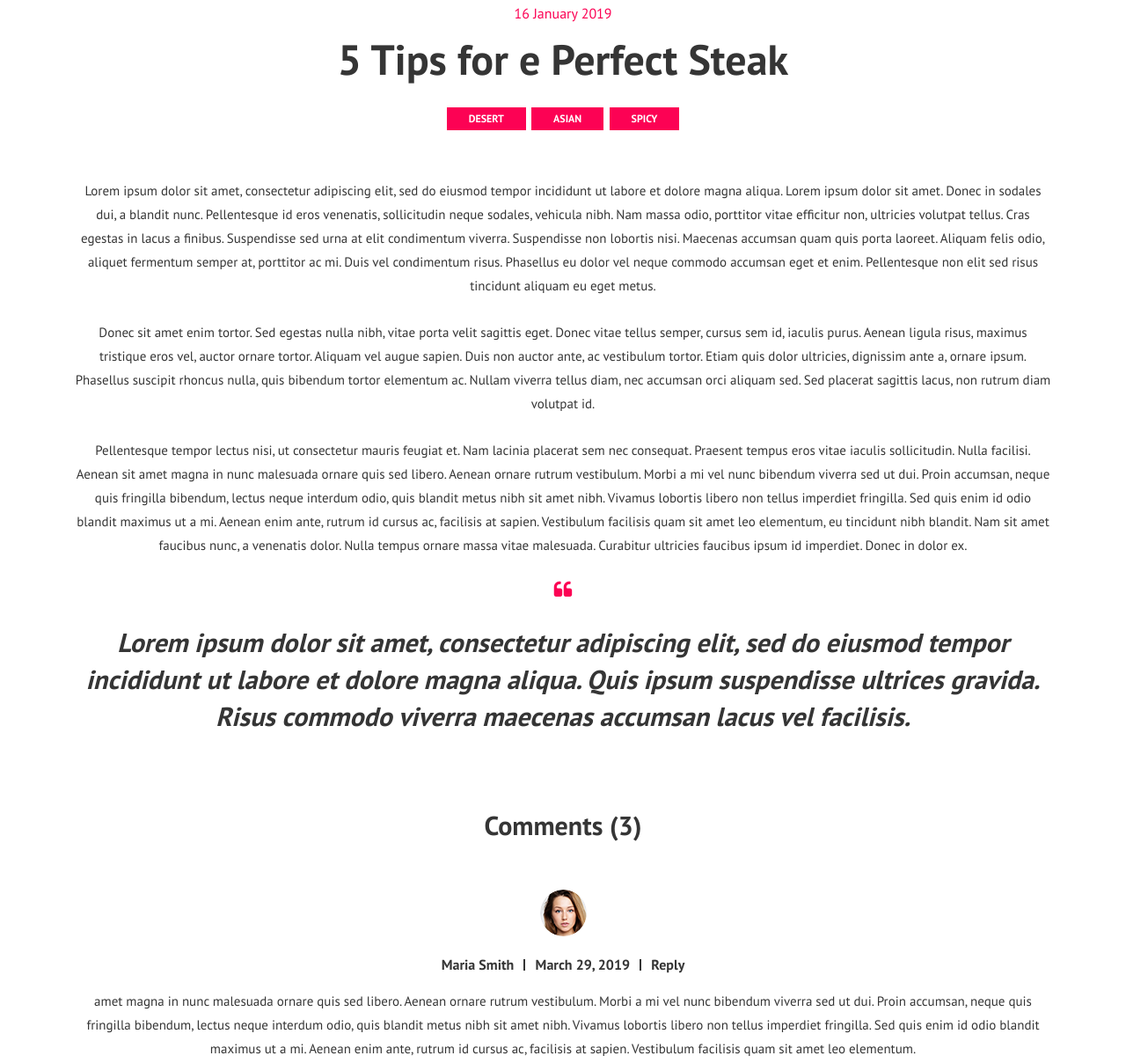
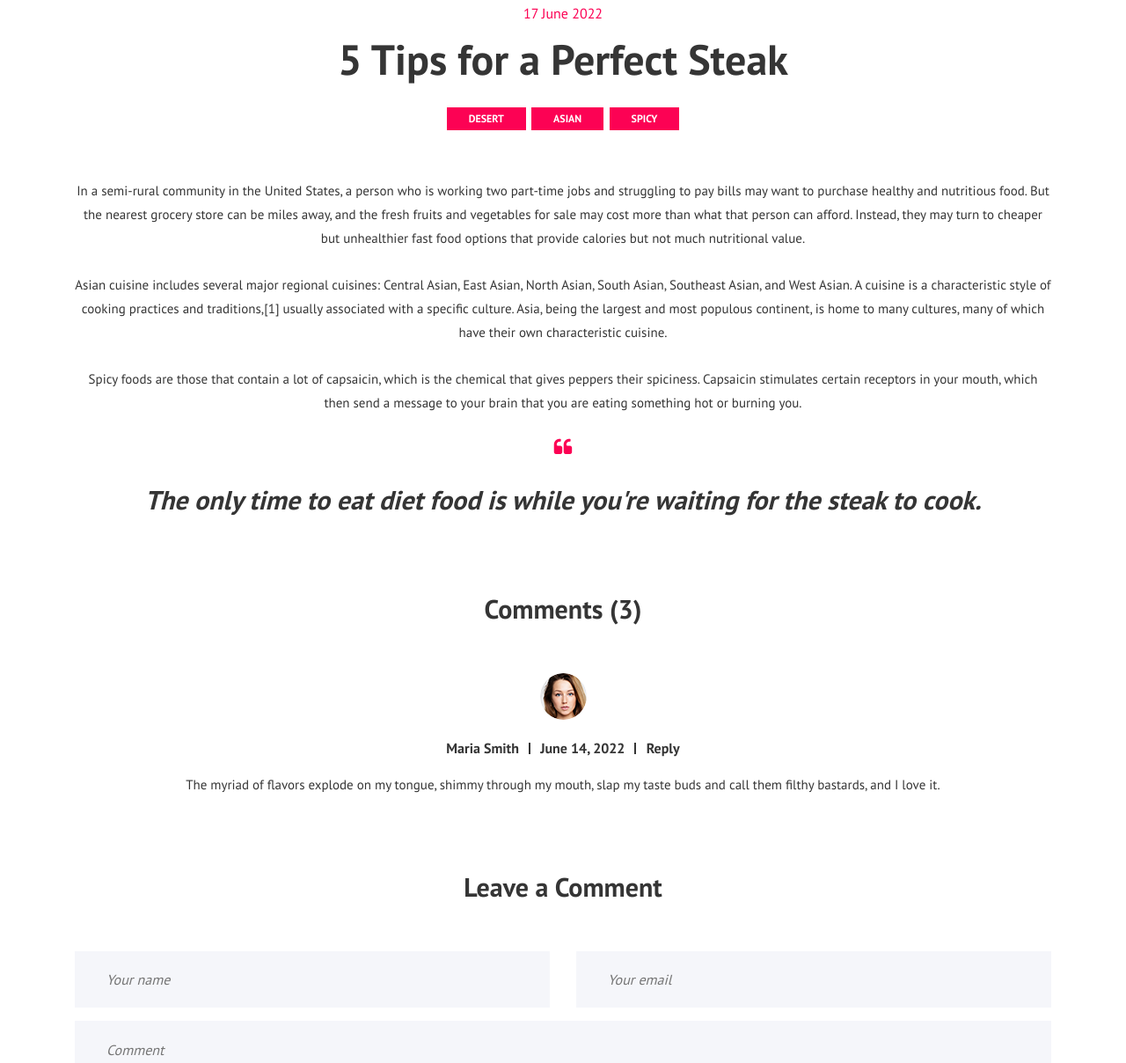
Before and after one commit to sathvika200/food-blog, a plain HTML site: page blog.html in a window 1280 px wide. Shown: the part 1028-2236 px from the top of the page at 88% size. Drawn offline with Linux system fonts and the light colour scheme.

Commit message:
Update blog.html

```diff
--- a/blog.html
+++ b/blog.html
@@ -76,7 +76,6 @@
         </div>
     </div>
     <!-- Hero Search Section End -->
-
     <!-- Blog Section Begin -->
     <section class="blog-section spad">
         <div class="blog-pic">
@@ -93,8 +92,8 @@
                 <div class="col-lg-12">
                     <div class="blog-text">
                         <div class="blog-title">
-                            <span>16 January 2019</span>
-                            <h2>5 Tips for e Perfect Steak</h2>
+                            <span>17 June 2022</span>
+                            <h2>5 Tips for a Perfect Steak</h2>
                             <ul class="tags">
                                 <li>Desert</li>
                                 <li>Asian</li>
@@ -102,37 +101,22 @@
                             </ul>
                         </div>
                         <div class="blog-desc">
-                            <p>Lorem ipsum dolor sit amet, consectetur adipiscing elit, sed do eiusmod tempor incididunt
-                                ut labore et dolore magna aliqua. Lorem ipsum dolor sit amet. Donec in sodales dui, a
-                                blandit nunc. Pellentesque id eros venenatis, sollicitudin neque sodales, vehicula nibh.
-                                Nam massa odio, porttitor vitae efficitur non, ultricies volutpat tellus. Cras egestas
-                                in lacus a finibus. Suspendisse sed urna at elit condimentum viverra. Suspendisse non
-                                lobortis nisi. Maecenas accumsan quam quis porta laoreet. Aliquam felis odio, aliquet
-                                fermentum semper at, porttitor ac mi. Duis vel condimentum risus. Phasellus eu dolor vel
-                                neque commodo accumsan eget et enim. Pellentesque non elit sed risus tincidunt aliquam
-                                eu eget metus.</p>
-                            <p>Donec sit amet enim tortor. Sed egestas nulla nibh, vitae porta velit sagittis eget.
-                                Donec vitae tellus semper, cursus sem id, iaculis purus. Aenean ligula risus, maximus
-                                tristique eros vel, auctor ornare tortor. Aliquam vel augue sapien. Duis non auctor
-                                ante, ac vestibulum tortor. Etiam quis dolor ultricies, dignissim ante a, ornare ipsum.
-                                Phasellus suscipit rhoncus nulla, quis bibendum tortor elementum ac. Nullam viverra
-                                tellus diam, nec accumsan orci aliquam sed. Sed placerat sagittis lacus, non rutrum diam
-                                volutpat id.</p>
-                            <p>Pellentesque tempor lectus nisi, ut consectetur mauris feugiat et. Nam lacinia placerat
-                                sem nec consequat. Praesent tempus eros vitae iaculis sollicitudin. Nulla facilisi.
-                                Aenean sit amet magna in nunc malesuada ornare quis sed libero. Aenean ornare rutrum
-                                vestibulum. Morbi a mi vel nunc bibendum viverra sed ut dui. Proin accumsan, neque quis
-                                fringilla bibendum, lectus neque interdum odio, quis blandit metus nibh sit amet nibh.
-                                Vivamus lobortis libero non tellus imperdiet fringilla. Sed quis enim id odio blandit
-                                maximus ut a mi. Aenean enim ante, rutrum id cursus ac, facilisis at sapien. Vestibulum
-                                facilisis quam sit amet leo elementum, eu tincidunt nibh blandit. Nam sit amet faucibus
-                                nunc, a venenatis dolor. Nulla tempus ornare massa vitae malesuada. Curabitur ultricies
-                                faucibus ipsum id imperdiet. Donec in dolor ex.</p>
+                            <p>In a semi-rural community in the United States, a person who is working two part-time jobs and
+                                struggling to pay bills may want to purchase healthy and nutritious food. But the nearest grocery
+                                store can be miles away, and the fresh fruits and vegetables for sale may cost more than what that
+                                person can afford. Instead, they may turn to cheaper but
+                                unhealthier fast food options that provide calories but not much nutritional value.</p>
+                            <p>Asian cuisine includes several major regional cuisines: Central Asian, East Asian, North Asian,
+                                South Asian, Southeast Asian, and West Asian. A cuisine is a characteristic style of cooking
+                                practices and traditions,[1] usually associated with a specific culture. Asia, being the largest
+                                and most populous continent, is home to many cultures, many of which have their own characteristic
+                                cuisine.</p>
+                            <p>Spicy foods are those that contain a lot of capsaicin, which is the chemical that gives peppers their spiciness.
+                                Capsaicin stimulates certain receptors in your mouth, which then send a message to your brain that you are
+                                eating something hot or burning you.</p>
                             <div class="blog-quote">
                                 <i class="fa fa-quote-left"></i>
-                                <p>Lorem ipsum dolor sit amet, consectetur adipiscing elit, sed do eiusmod tempor
-                                    incididunt ut labore et dolore magna aliqua. Quis ipsum suspendisse ultrices
-                                    gravida. Risus commodo viverra maecenas accumsan lacus vel facilisis.</p>
+                                <p>The only time to eat diet food is while you're waiting for the steak to cook.</p>
                             </div>
                         </div>
                         <div class="blog-comment">
@@ -141,15 +125,10 @@
                                 <img src="img/blog-comment.png" alt="">
                                 <ul>
                                     <li>Maria Smith</li>
-                                    <li>March 29, 2019</li>
+                                    <li>June 14, 2022</li>
                                     <li>Reply</li>
                                 </ul>
-                                <p>amet magna in nunc malesuada ornare quis sed libero. Aenean ornare rutrum vestibulum.
-                                    Morbi a mi vel nunc bibendum viverra sed ut dui. Proin accumsan, neque quis
-                                    fringilla bibendum, lectus neque interdum odio, quis blandit metus nibh sit amet
-                                    nibh. Vivamus lobortis libero non tellus imperdiet fringilla. Sed quis enim id odio
-                                    blandit maximus ut a mi. Aenean enim ante, rutrum id cursus ac, facilisis at sapien.
-                                    Vestibulum facilisis quam sit amet leo elementum.</p>
+                                <p>The myriad of flavors explode on my tongue, shimmy through my mouth, slap my taste buds and call them filthy bastards, and I love it.</p>
                             </div>
                         </div>
                         <form action="#" class="comment-form">
@@ -218,7 +197,6 @@
         </div>
     </section>
     <!-- Similar Recipe Section End -->
-
     <!-- Footer Section Begin -->
     <footer class="footer-section">
         <div class="container">
@@ -230,9 +208,8 @@
                                 <img src="img/footer-logo.png" alt="">
                             </a>
                         </div>
-                        <p>Lorem ipsum dolor sit amet, consectetur adipiscing elit, sed do eiusmod tempor incididunt ut
-                            labore et dolore magna aliqua. Quis ipsum suspendisse ultrices gravida. Risus commodo
-                            viverra maecenas accumsan lacus vel facilisis.</p>
+                        <p>This blog is about healthy & simple diet recipes and food. I have started cooking just as a hobby cook for small functions and events.
+                            Later it turned to be a profession.</p>
                     </div>
                 </div>
                 <div class="col-lg-6 offset-lg-1">
@@ -264,7 +241,7 @@ Copyright &copy;<script>document.write(new Date().getFullYear());</script> All r
     <!-- Footer Section End -->
 
     <!-- Search model -->
-	<div class="search-model">
+  <div class="search-model">
         <div class="h-100 d-flex align-items-center justify-content-center">
             <div class="search-close-switch">+</div>
             <form class="search-model-form">
```
